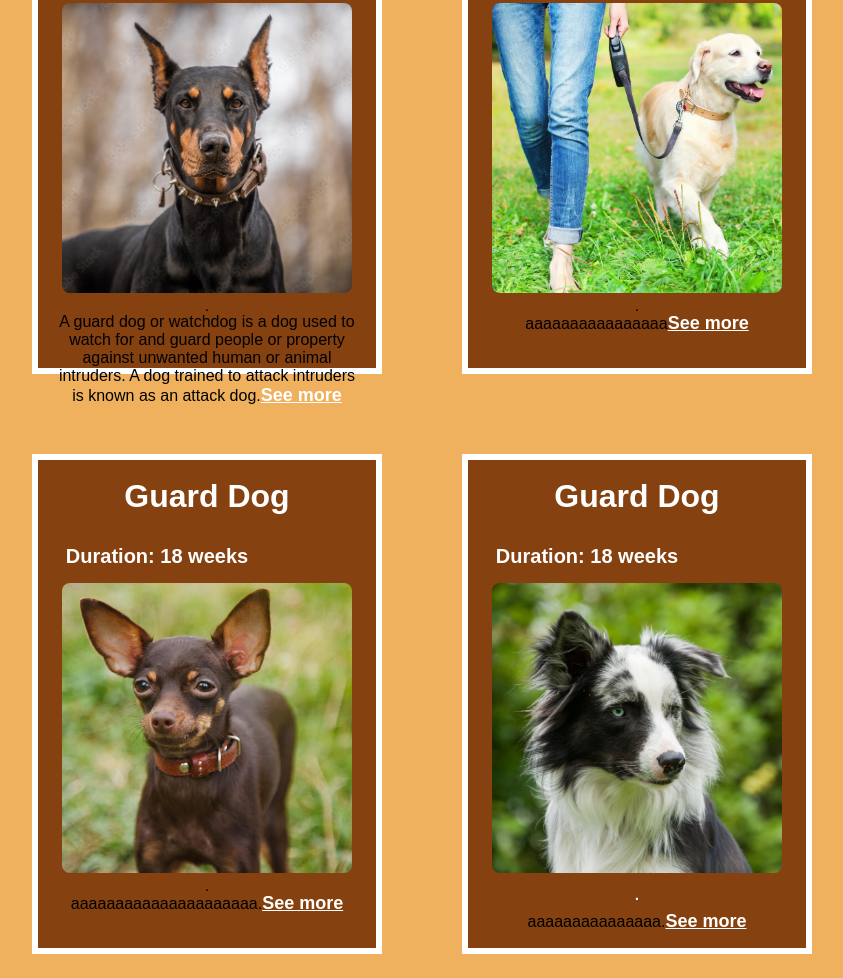
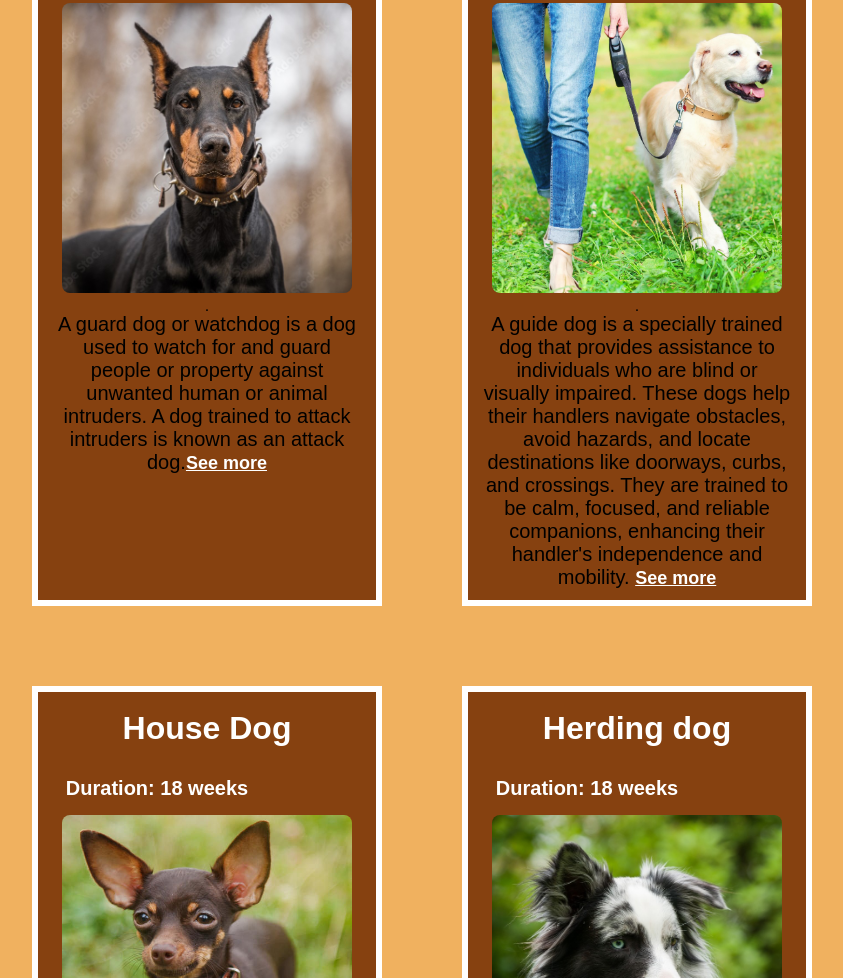
Before and after one commit to MariChristie/Paw-Bud, a plain HTML site: page interface/home.html in a window 1280 px wide. Shown: the part 2782-3760 px from the top of the page, without its empty margins (218-1061 px from the left). Drawn offline with Linux system fonts and the light colour scheme.

Commit message:
Low update because i am sad today

```diff
--- a/interface/home.html
+++ b/interface/home.html
@@ -125,7 +125,7 @@
 <div class="secao-profission">
  <h2 class="secao-titulo">Profissões e Áreas</h2>
  <div class="profission">
-        <div class="card3" data-name="animal">
+        <div class="card3" data-name="guard">
             <h2 class="secao-titulo2">Guard Dog</h2>
             <h6 class="secao-titulo3">Duration: 18 weeks</h6>
             <img src="/imagens/guarddog.jpg" alt="border" />
@@ -134,31 +134,31 @@
               <p class="card_text3">A guard dog or watchdog is a dog used to watch for and guard people or property against unwanted human or animal intruders. A dog trained to attack intruders is known as an attack dog.<a href="###">See more</a></p>
             </div>
         </div>
-        <div class="card3" data-name="animal">
-            <h2 class="secao-titulo2">Guard Dog</h2>
+        <div class="card3" data-name="guidedog">
+            <h2 class="secao-titulo2">Guide Dog</h2>
             <h6 class="secao-titulo3">Duration: 18 weeks</h6>
             <img src="/imagens/guidedog.jpg" alt="german">
             <div class="card_profission">
               <h6 class="card_tittle3">.</h6>
-              <p class="card_text3">aaaaaaaaaaaaaaaa<a href="###">See more</a></p>
+              <p class="card_text3">A guide dog is a specially trained dog that provides assistance to individuals who are blind or visually impaired. These dogs help their handlers navigate obstacles, avoid hazards, and locate destinations like doorways, curbs, and crossings. They are trained to be calm, focused, and reliable companions, enhancing their handler's independence and mobility. <a href="###">See more</a></p>
             </div>
         </div>
         <div class="card3" data-name="animal">
-            <h2 class="secao-titulo2">Guard Dog</h2>
+            <h2 class="secao-titulo2">House Dog</h2>
             <h6 class="secao-titulo3">Duration: 18 weeks</h6>
             <img src="/imagens/companiondog.jpg" alt="yorkshire">
             <div class="card_profission">
               <h6 class="card_tittle3">.</h6>
-              <p class="card_text3">aaaaaaaaaaaaaaaaaaaaa.<a href="###">See more</a></p>
+              <p class="card_text3">House dogs come in all different shapes and sizes. Often, house dogs have a smaller size and more laidback temperament, which allows them to fit better into an indoor space. However, many good house dogs don't fit into these two categories. For instance, some very large breeds may be called "rug dogs" because they tend to lay around all day. In many cases, these breeds make good house pets in larger homes.<a href="###">See more</a></p>
             </div>
         </div>
         <div class="card3" data-name="animal">
-            <h2 class="secao-titulo2">Guard Dog</h2>
+            <h2 class="secao-titulo2">Herding dog</h2>
             <h6 class="secao-titulo3">Duration: 18 weeks</h6>
             <img src="/imagens/herding dog.jpg" alt="golden">
             <div class="card_profission">
               <h6 class="card_title3">.</h6>
-              <p class="card_text3"> aaaaaaaaaaaaaaa.<a href="###">See more</a></p>
+              <p class="card_text3"> A herding dog, also known as a stock dog or working dog, is a type of dog that either has been trained in herding livestock or belongs to one of the breeds that were developed for herding. A dog specifically trained to herd sheep is known as a sheep dog or shepherd dog, and one trained to herd cattle is known as a cattle dog or cow dog..<a href="###">See more</a></p>
             </div>
         </div>
     </div>
--- a/interface/style.css
+++ b/interface/style.css
@@ -413,7 +413,6 @@ a {
 }
 
 .card3 {
-    height: 500px;
     flex-basis: 350px;
     background-color: #813b0cf1;
     padding: 3px;
@@ -441,7 +440,7 @@ a {
 }
 
 .card_text3 {
-    font-size: 16px;
+    font-size: 20px;
     color: rgb(0, 0, 0);
 }
 
```
